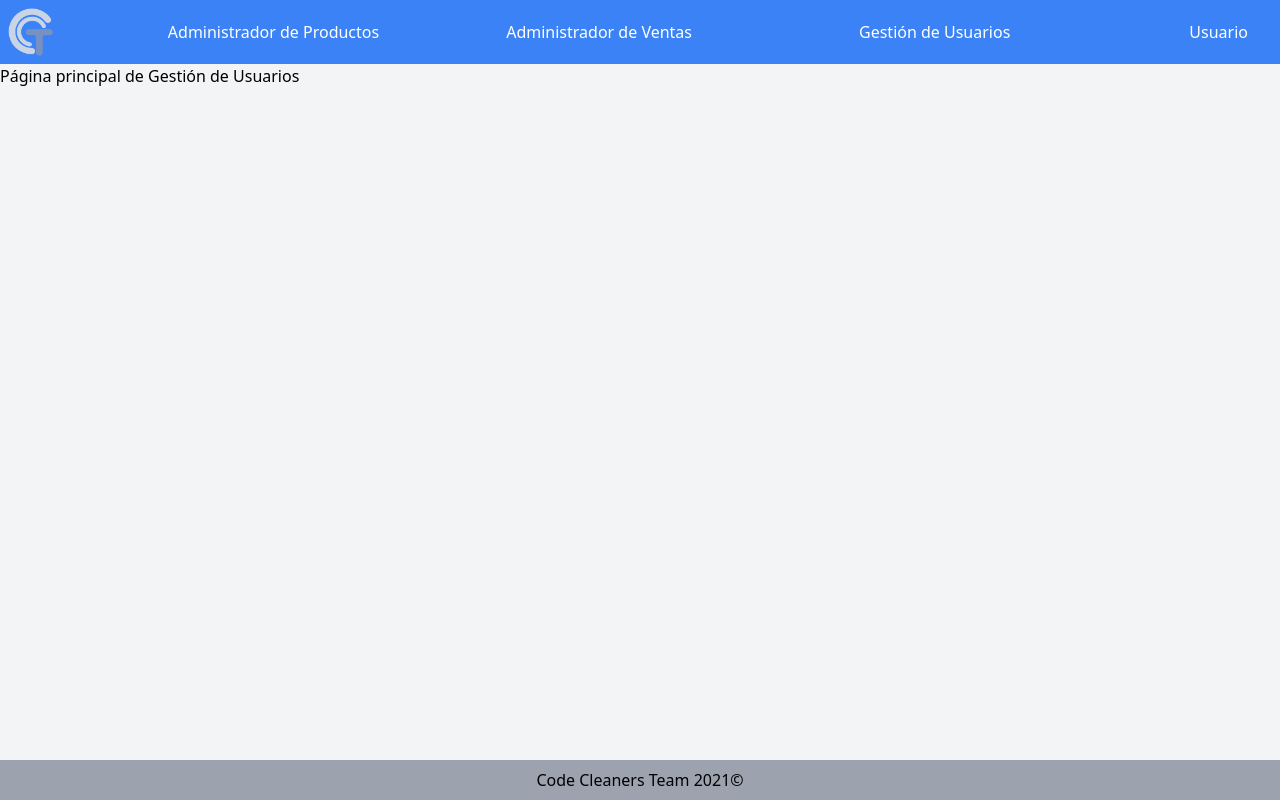
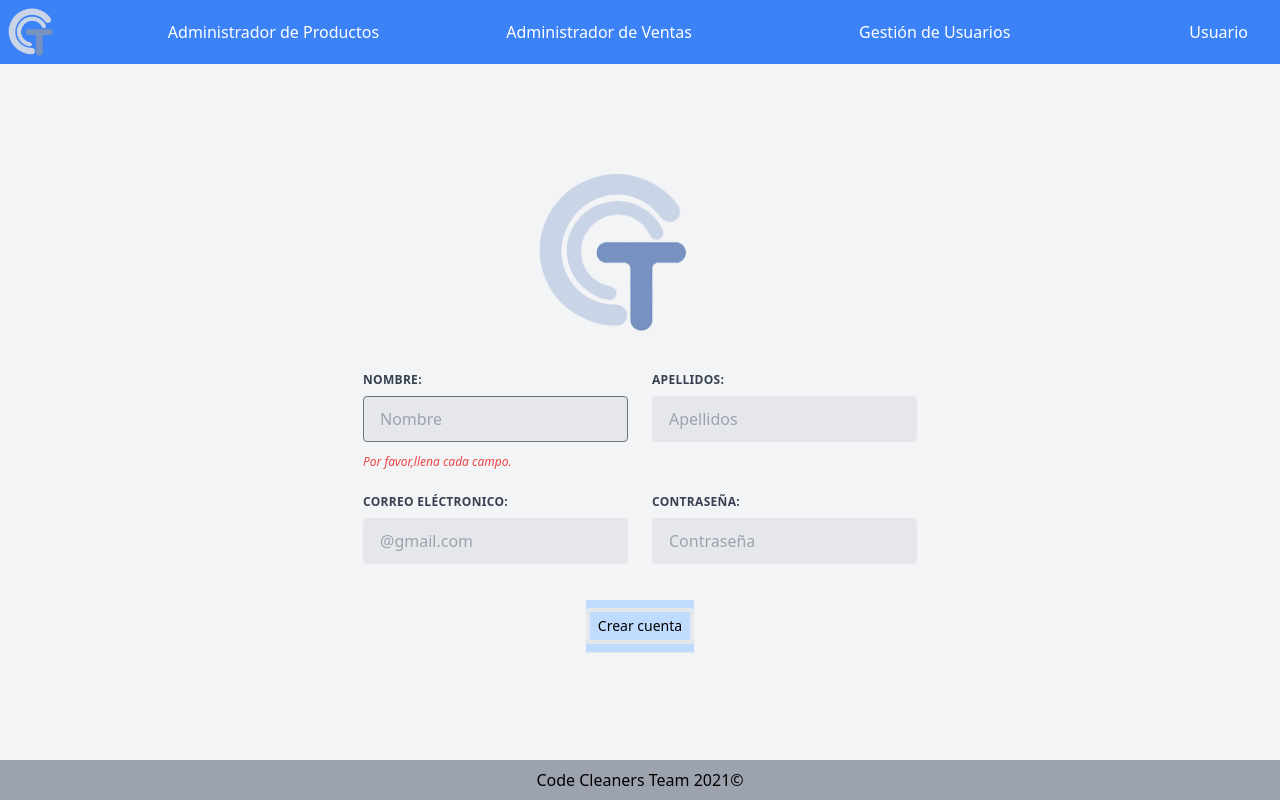
Before and after one commit to codecleanersteam/ProyectoCiclo3, a React (Create React App) app: page /user in a window 1280 px wide. Built offline with nearby package versions, Linux system fonts and the light colour scheme.

Commit message:
Módulo de registro de usuarios

```diff
--- a/src/pages/users/Index.jsx
+++ b/src/pages/users/Index.jsx
@@ -1,7 +1,49 @@
 import React from "react";
+import ImagenLogo from "../../components/ImagenLogo";
+const User = () => {
 
-const User = () => {
-  return <div>Página principal de Gestión de Usuarios</div>;
+  return (
+    <form class="w-full h-full flex items-center justify-center flex-col ">
+      <div class="pb-10 pr-14 ">
+        <ImagenLogo />
+      </div>
+      <div class="flex flex-wrap -mx-3 mb-6">
+        <div class="w-full md:w-1/2 px-3 mb-6 md:mb-0">
+          <label class="block uppercase tracking-wide text-gray-700 text-xs font-bold mb-2" for="grid-first-name">
+            Nombre:
+          </label>
+          <input class="appearance-none block w-full bg-gray-200 text-gray-700 border border-gray-500 rounded py-3 px-4 mb-3 leading-tight focus:outline-none focus:bg-white " id="grid-first-name" type="text" placeholder="Nombre"></input>
+          <p class="text-red-500 text-xs italic">Por favor,llena cada campo.</p>
+        </div>
+        <div class="w-full md:w-1/2 px-3">
+          <label class="block uppercase tracking-wide text-gray-700 text-xs font-bold mb-2" for="grid-last-name">
+            Apellidos:
+          </label>
+          <input class="appearance-none block w-full bg-gray-200 text-gray-700 border border-gray-200 rounded py-3 px-4 leading-tight focus:outline-none focus:bg-white focus:border-gray-500" id="grid-last-name" type="text" placeholder="Apellidos"></input>
+        </div>
+      </div>
+      <div class="flex flex-wrap -mx-3 mb-6 ">
+        <div class="w-full md:w-1/2 px-3 mb-6 md:mb-0">
+          <label class="block uppercase tracking-wide text-gray-700 text-xs font-bold mb-2" for="grid-password">
+            Correo eléctronico:
+          </label>
+          <input class="appearance-none block w-full bg-gray-200 text-gray-700 border border-gray-200 rounded py-3 px-4 mb-3 leading-tight focus:outline-none focus:bg-white focus:border-gray-500" id="grid-password" type="text" placeholder="@gmail.com"></input>
+        </div>
+        <div class="w-full md:w-1/2 px-3">
+          <label class="block uppercase tracking-wide text-gray-700 text-xs font-bold mb-2" for="grid-last-name">
+            Contraseña:
+          </label>
+          <input class="appearance-none block w-full bg-gray-200 text-gray-700 border border-gray-200 rounded py-3 px-4 leading-tight focus:outline-none focus:bg-white focus:border-gray-500" id="grid-last-name" type="password" placeholder="Contraseña"></input>
+        </div>
+      </div>
+      <div class="flex items-center border-b border-teal-500 py-2 bg-blue-200 ">
+        <button class="flex-shrink-0 bg-teal-500 content-between 	align-content: space-between hover:bg-teal-700 border-teal-500 hover:border-teal-700 text-sm border-4 text-black py-1 px-2 rounded" type="button">
+        Crear cuenta
+        </button>
+      </div>
+    </form>
+
+  );
 };
 
 export default User;
```
